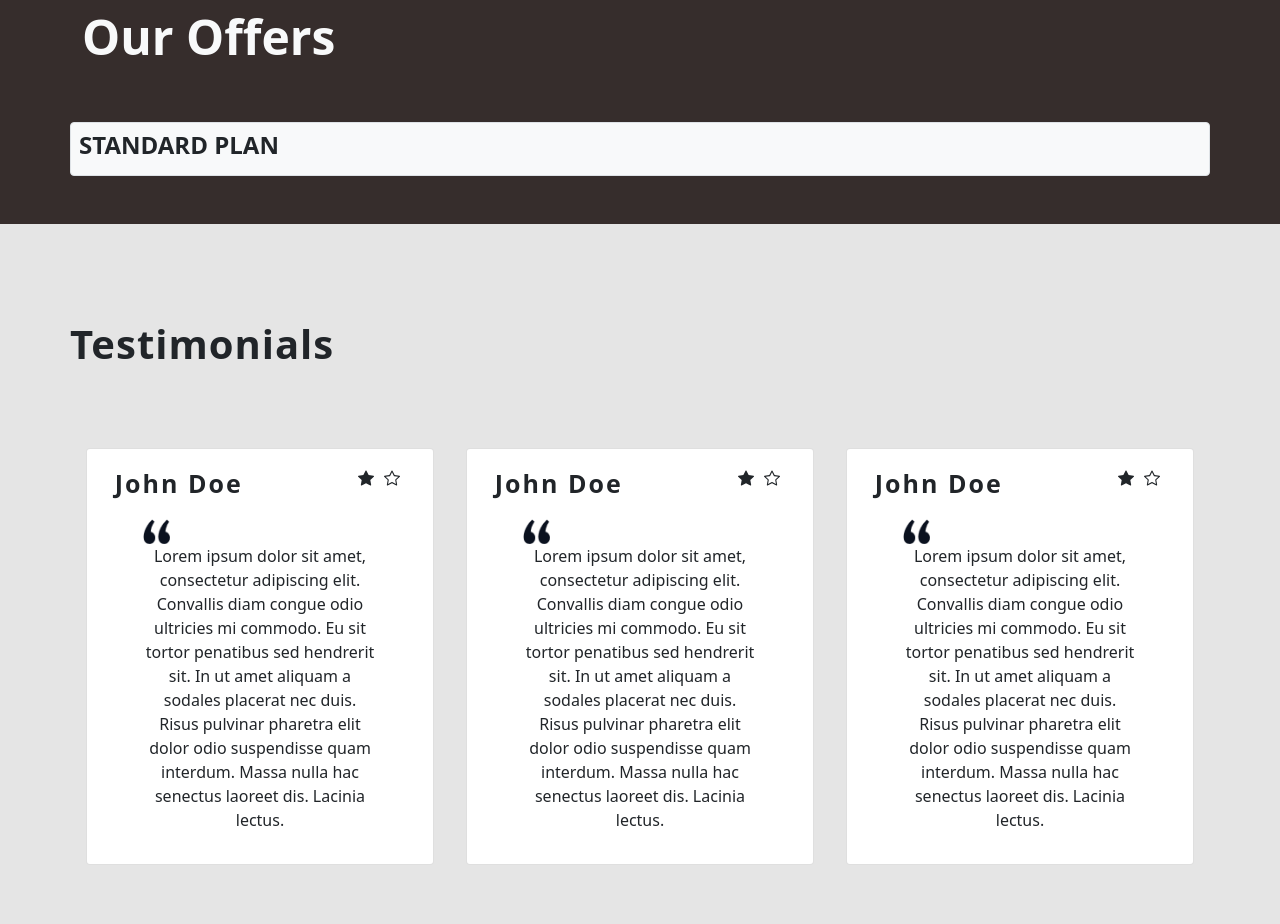
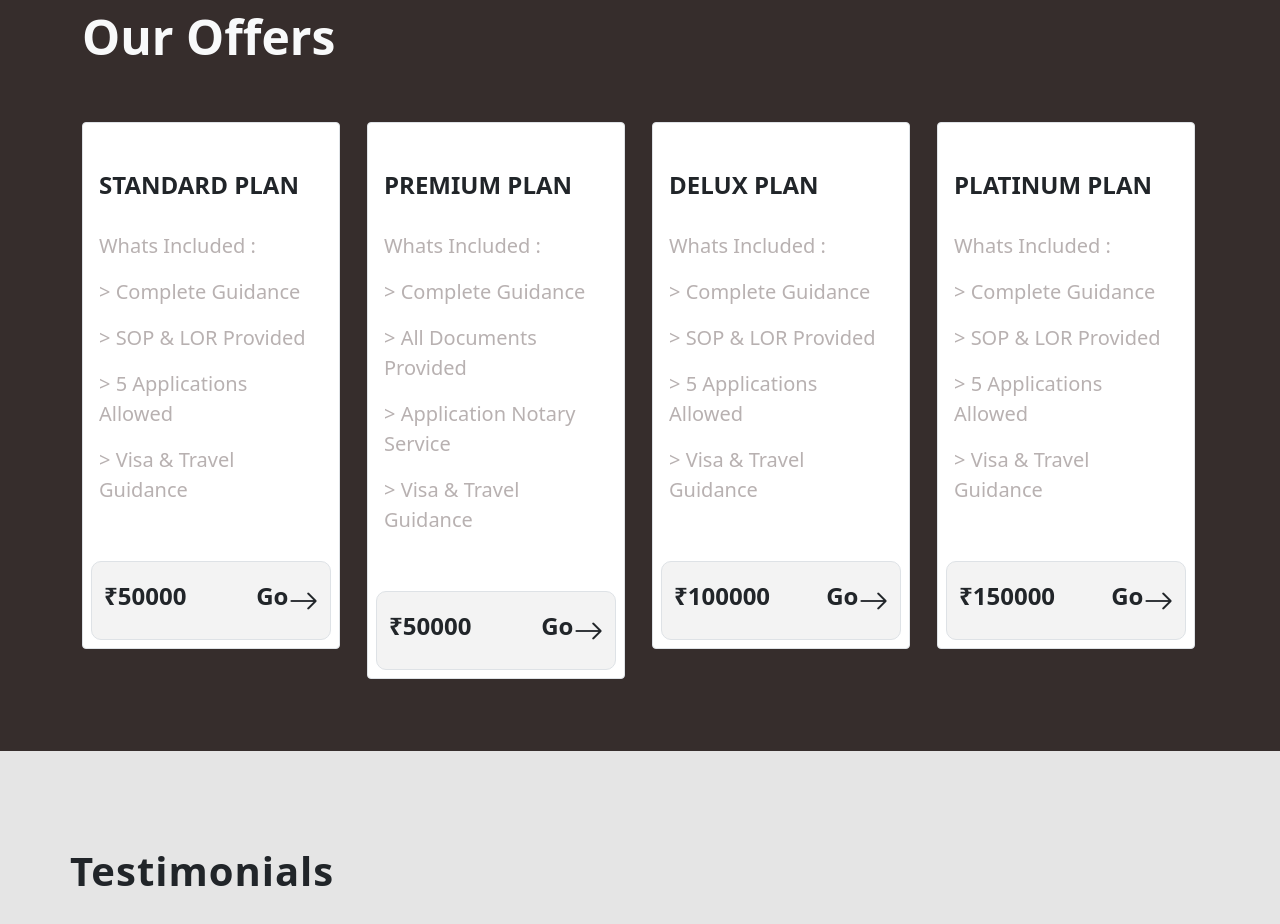
Before and after one commit to gayathriv93/vision-vidhya-, a React (Create React App) app: page / in a window 1280 px wide. Shown: the part 840-1764 px from the top of the page. Built offline with nearby package versions, Linux system fonts and the light colour scheme.

Commit message:
Offers-done

```diff
--- a/src/Footer/Footer.js
+++ b/src/Footer/Footer.js
@@ -29,8 +29,6 @@ class Footer extends Component {
                                 <a className="text-decoration-none fw-normal  mx-0" href="">Visa and travel</a>
                             </div>
                         </div>
-
-
 
                     </div>
                     {/* Offers */}
--- a/src/Our-Offers/Offers.css
+++ b/src/Our-Offers/Offers.css
@@ -1,6 +1,30 @@
 .container-bg{
   background: var(--app-offercontainer-bg);
+  overflow-x: scroll;
 }
 .banner-heading{
     font-size: 3rem;
 }
+.bg{
+  background: #F3F3F3;
+  border-radius: 10px;
+  max-width: 100%;
+}
+.card-heading{
+  font-weight: bold;
+  font-size: 1.5rem;
+}
+.inner-text{
+  color: #b8b1b1;
+  font-size: 20px;
+}
+.hovering{
+  background-color: white;
+}
+.hovering:hover{
+background-color: var(--app-secondary-shade);
+color: black;
+}
+.hovering :hover{
+  color: black;
+}
--- a/src/Our-Offers/Offers.js
+++ b/src/Our-Offers/Offers.js
@@ -7,11 +7,80 @@ class Offers extends Component {
             <div className="container-fluid container-bg py-5">
                 <section className="container">
                     <h1 className="text-light fw-bold banner-heading pb-5">Our Offers</h1>
-{/* offers */}
-                    <div className="row ">
-<div className="col border rounded bg-light p-2">
-<h4 className="fw-bold">STANDARD PLAN</h4>
-</div>
+                    {/* offers */}
+                    <div className="row  ">
+                        {/* Standard Plan */}
+                        <div className="col-12 col-md-6 col-lg-3 justify-content-center">
+                        <div className="border rounded pt-5 pb-2 mb-4 px-2 hovering" style={{width:'99%'}}>
+                        <h4 className="card-heading px-2">STANDARD PLAN</h4>
+                                <div className="row py-4 px-2 inner-text">
+                                    <span className="pb-3">Whats Included : </span>
+                                    <span className="pb-3">> Complete Guidance</span>
+                                    <span className="pb-3">> SOP & LOR Provided</span>
+                                    <span className="pb-3">> 5 Applications Allowed</span>
+                                    <span className="pb-3">> Visa & Travel Guidance</span>
+                                </div>
+                                <section className="row border bg py-3 mt-3 mx-auto ">
+                                    <div className="col-6 d-flex justify-content-start card-heading"> ₹50000</div>
+                                    <div className="col-6 d-flex justify-content-end card-heading "> Go <i class="bi bi-arrow-right"></i></div>
+
+                                </section>
+                        </div>
+                        </div>
+                        {/* Premium Plan */}
+                        <div className="col-12 col-md-6 col-lg-3">
+                        <div className="border rounded pt-5 pb-2 mb-4 hovering px-2" style={{width:'99%'}}>
+                            <h4 className="card-heading px-2">PREMIUM PLAN</h4>
+                            <div className="row py-4 px-2 inner-text">
+                                <span className="pb-3">Whats Included : </span>
+                                <span className="pb-3">> Complete Guidance</span>
+                                <span className="pb-3">> All Documents Provided</span>
+                                <span className="pb-3">> Application Notary Service </span>
+                                <span className="pb-3">> Visa & Travel Guidance</span>
+                            </div>
+                            <section className="row border bg py-3 mt-3 mx-auto ">
+                                <div className="col-6 d-flex justify-content-start card-heading"> ₹50000</div>
+                                <div className="col-6 d-flex justify-content-end card-heading "> Go <i class="bi bi-arrow-right"></i></div>
+
+                            </section>
+                        </div>
+                        </div>
+                        {/* Delux Plan */}
+                       <div className="col-12 col-md-6 col-lg-3">
+                       <div className="border rounded pt-5 pb-2 mb-4 hovering px-2" style={{width:'99%'}}>
+                            <h4 className="card-heading px-2">DELUX PLAN</h4>
+                            <div className="row py-4 px-2 inner-text">
+                                <span className="pb-3">Whats Included : </span>
+                                <span className="pb-3">> Complete Guidance</span>
+                                <span className="pb-3">> SOP & LOR Provided</span>
+                                <span className="pb-3">> 5 Applications Allowed</span>
+                                <span className="pb-3">> Visa & Travel Guidance</span>
+                            </div>
+                            <section className="row border bg py-3 mt-3 mx-auto">
+                                <div className="col-6 d-flex justify-content-start card-heading"> ₹100000</div>
+                                <div className="col-6 d-flex justify-content-end card-heading "> Go <i class="bi bi-arrow-right"></i></div>
+
+                            </section>
+                        </div>
+                       </div>
+                        {/* Platinum Plan */}
+                       <div className="col-12 col-md-6 col-lg-3">
+                       <div className="border rounded pt-5 pb-2 mb-4 hovering px-2" style={{width:'99%'}}>
+                            <h4 className="card-heading px-2">PLATINUM PLAN</h4>
+                            <div className="row py-4 px-2 inner-text">
+                                <span className="pb-3">Whats Included : </span>
+                                <span className="pb-3">> Complete Guidance</span>
+                                <span className="pb-3">> SOP & LOR Provided</span>
+                                <span className="pb-3">> 5 Applications Allowed</span>
+                                <span className="pb-3">> Visa & Travel Guidance</span>
+                            </div>
+                            <section className="row border bg py-3 mt-3 mx-auto">
+                                <div className="col-6 d-flex justify-content-start card-heading"> ₹150000</div>
+                                <div className="col-6 d-flex justify-content-end card-heading "> Go <i class="bi bi-arrow-right"></i></div>
+
+                            </section>
+                        </div>
+                       </div>
                     </div>
                 </section>
             </div>
```
